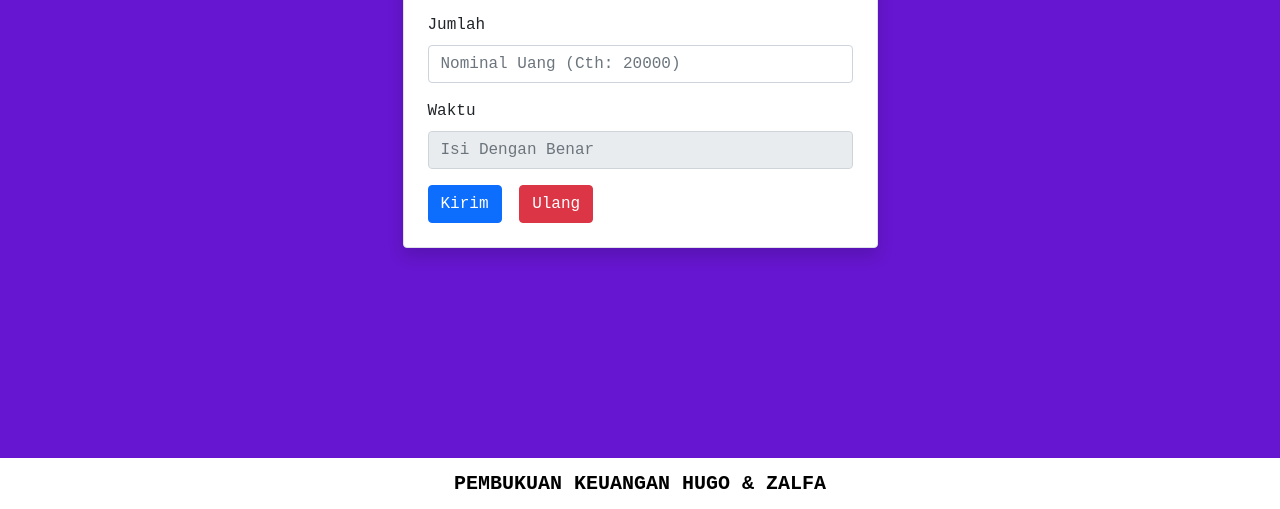
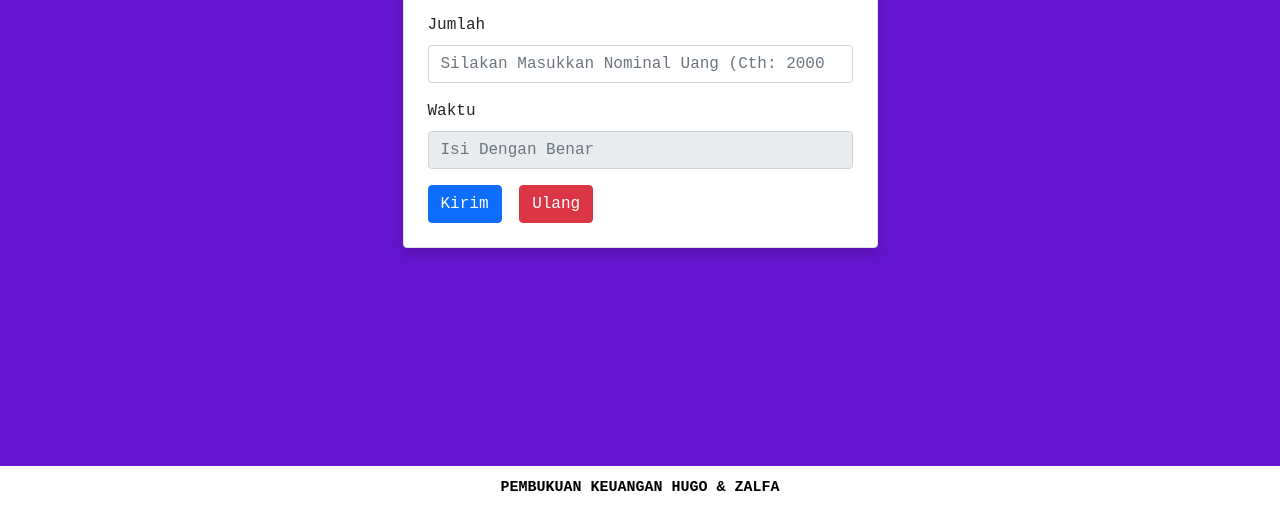
Before and after one commit to yahaha-wahyu/keuangan, a plain HTML site: page pemasukan/index.html in a window 1280 px wide. Shown: the part 291-800 px from the top of the page. Drawn offline with nearby package versions, Linux system fonts and the light colour scheme.

Commit message:
Add files via upload

```diff
--- a/pemasukan/index.html
+++ b/pemasukan/index.html
@@ -29,7 +29,7 @@
                   </div>
                     <div class="form-group mb-3">
                         <label for="Jumlah" class="form-label">Jumlah</label>
-                        <input type="number" id="name" name="PEMASUKAN" class="form-control" autocomplete="off" placeholder="Nominal Uang (Cth: 20000)" required>
+                        <input type="number" id="name" name="PEMASUKAN" class="form-control" autocomplete="off" placeholder="Silakan Masukkan Nominal Uang (Cth: 20000)" required>
                     </div>
                     <div class="form-group mb-3">
                         <label for="Waktu" class="form-label">Waktu</label>
@@ -159,7 +159,7 @@
 }
 
 .footer-text {
-  font-size: 20px;
+  font-size: 15px;
   margin: 0;
   font-weight: bold;
   font-family: 'Google Sans Mono', monospace;
```
Also changed, not shown: index.html (+1 -1 lines), penarikan/index.html (+2 -2 lines).
